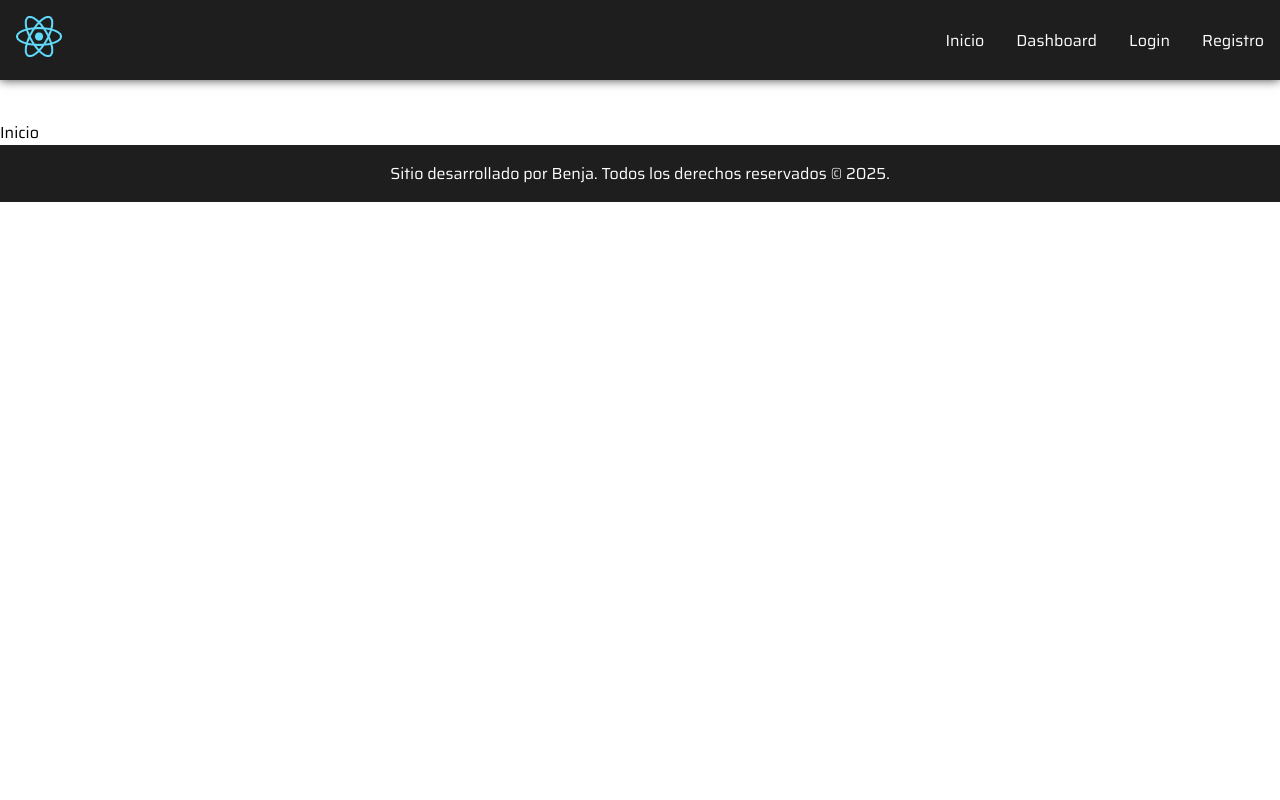
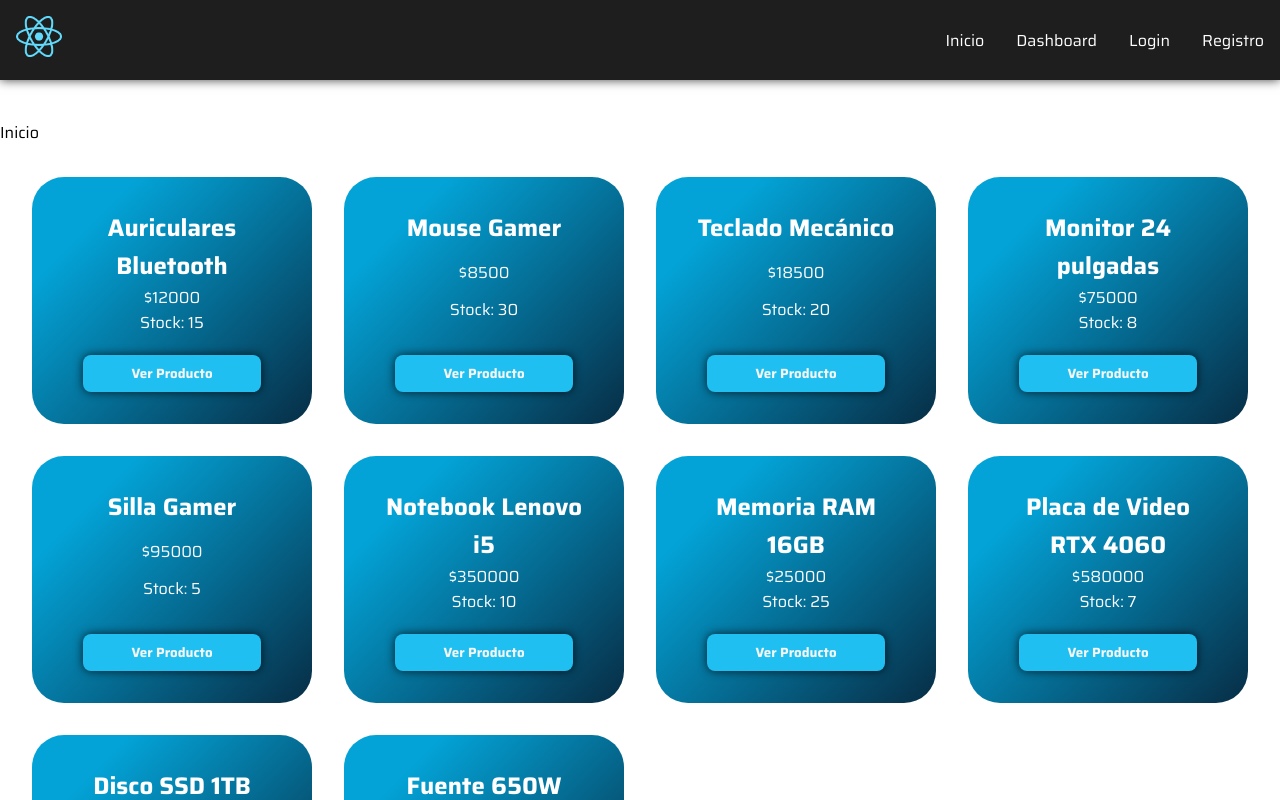
Before and after one commit to benja-amb1/final-proyect-frontend, a React (Vite) app: page / in a window 1280 px wide. Shown: the top 800 px of the page. Built offline with nearby package versions, Linux system fonts and the light colour scheme.

Commit message:
add: productos card y css

```diff
--- /dev/null
+++ b/src/components/ProductCard.jsx
@@ -0,0 +1,32 @@
+import React from 'react'
+
+const ProductCard = () => {
+
+  const productos = [
+    { id: 1, nombre: "Auriculares Bluetooth", precio: 12000, stock: 15 },
+    { id: 2, nombre: "Mouse Gamer", precio: 8500, stock: 30 },
+    { id: 3, nombre: "Teclado Mecánico", precio: 18500, stock: 20 },
+    { id: 4, nombre: "Monitor 24 pulgadas", precio: 75000, stock: 8 },
+    { id: 5, nombre: "Silla Gamer", precio: 95000, stock: 5 },
+    { id: 6, nombre: "Notebook Lenovo i5", precio: 350000, stock: 10 },
+    { id: 7, nombre: "Memoria RAM 16GB", precio: 25000, stock: 25 },
+    { id: 8, nombre: "Placa de Video RTX 4060", precio: 580000, stock: 7 },
+    { id: 9, nombre: "Disco SSD 1TB", precio: 42000, stock: 18 },
+    { id: 10, nombre: "Fuente 650W", precio: 38000, stock: 12 }
+  ];
+
+  return (
+    <section className='productos-container'>
+      {productos.map(p => (
+        <article className='producto' key={p.id}>
+          <h2>{p.nombre}</h2>
+          <p>${p.precio}</p>
+          <p>Stock: {p.stock}</p>
+          <button>Ver Producto</button>
+        </article>
+      ))}
+    </section>
+  )
+}
+
+export default ProductCard
--- a/src/index.css
+++ b/src/index.css
@@ -112,7 +112,8 @@ header nav ul li a:hover {
 
 .login-form button,
 .registro-form button,
-.agregar-form button {
+.agregar-form button,
+.producto button {
   margin-top: 20px;
   border: none;
   padding: 0.5rem 3rem;
@@ -128,12 +129,36 @@ header nav ul li a:hover {
 
 .login-form button:hover,
 .registro-form button:hover,
-.agregar-form button:hover {
+.agregar-form button:hover,
+.producto button:hover {
   background-color: var(--color-6);
   transform: scale(1.1);
 }
 
 
+/* PRODUCTOS */
+.productos-container {
+  display: grid;
+  grid-template-columns: repeat(auto-fit, minmax(250px, 1fr));
+  align-items: stretch;
+  margin: 2rem;
+  gap: 2rem;
+
+}
+
+
+.producto {
+  display: flex;
+  flex-direction: column;
+  justify-content: space-between;
+  align-items: center;
+  background: linear-gradient(315deg, #072d45 0%, #03a3d7 80%);
+  padding: 2rem;
+  text-align: center;
+  border-radius: 2rem;
+  height: 100%;
+  color: white;
+}
 
 /* FOOTER */
 
@@ -196,6 +221,10 @@ footer {
     width: 350px;
   }
 
+  footer {
+    font-size: 14px;
+  }
+
 }
 
 @keyframes hambAnimation {
@@ -217,4 +246,6 @@ footer {
     width: 10%;
   }
 
+
+
 }
--- a/src/views/Inicio.jsx
+++ b/src/views/Inicio.jsx
@@ -1,10 +1,12 @@
 import React from 'react'
 import { Layout } from '../components/Layout'
+import ProductCard from '../components/ProductCard'
 
 const Inicio = () => {
   return (
     <Layout>
       <div>Inicio</div>
+      <ProductCard />
     </Layout>
   )
 }
```
